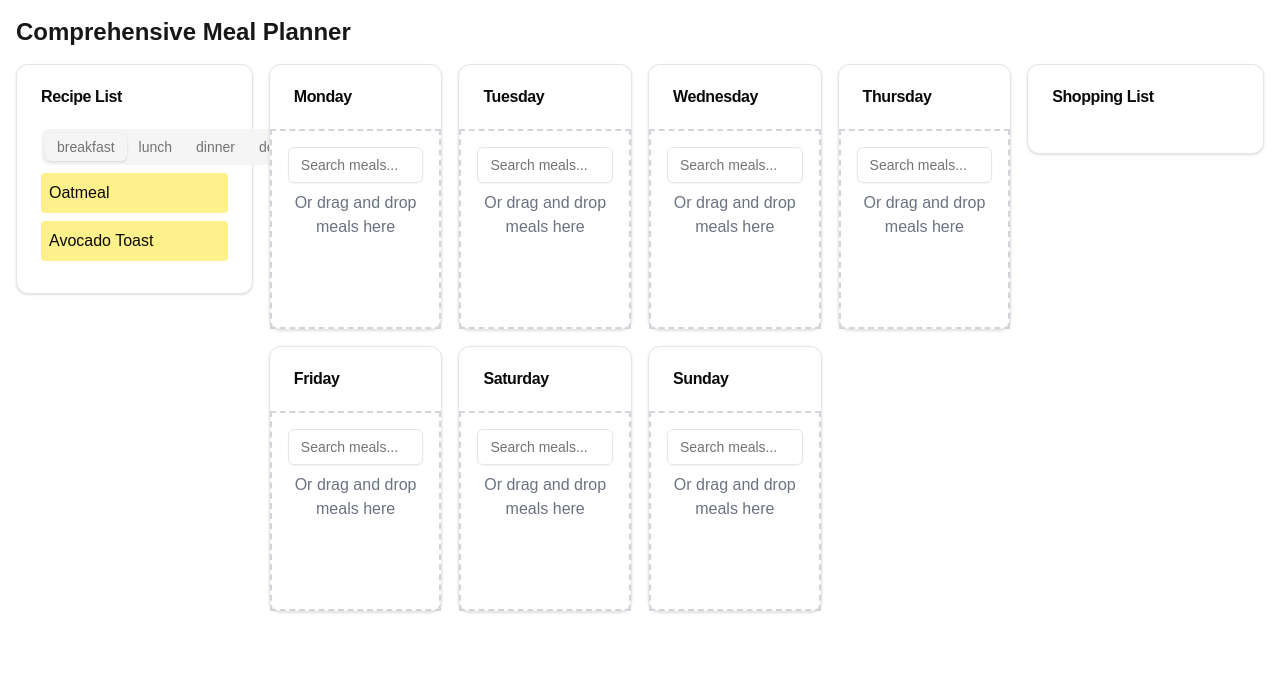
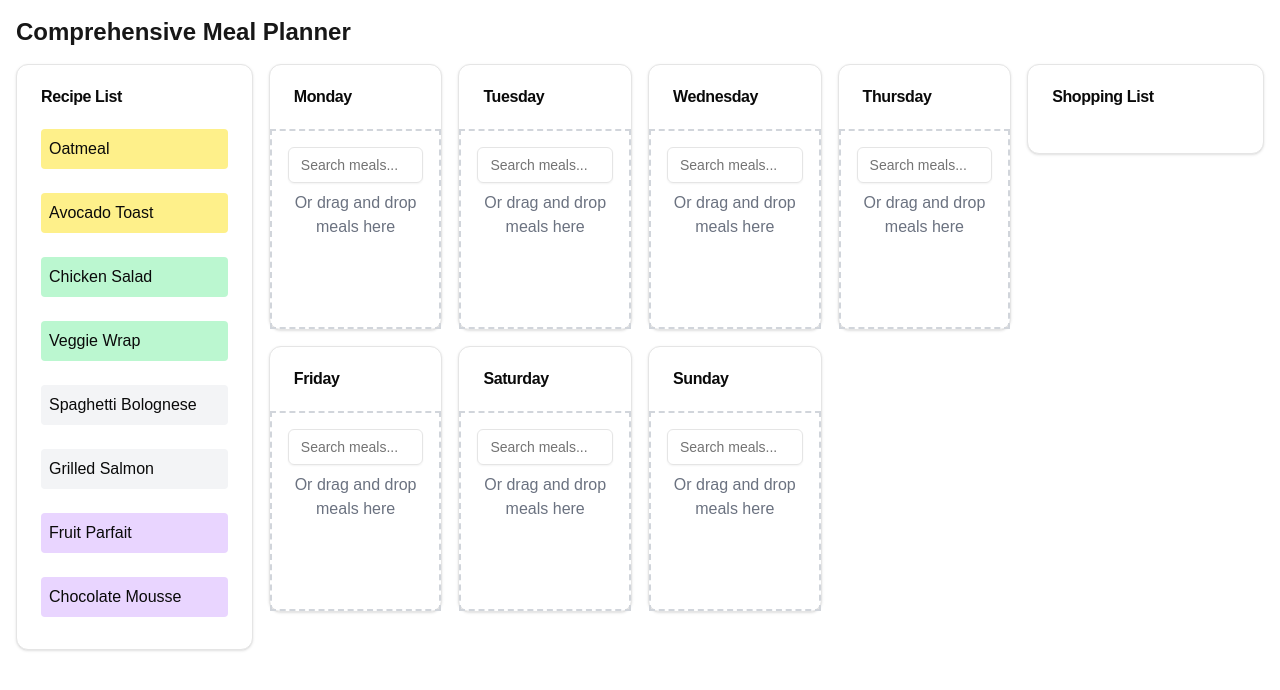
Before and after one commit to kerspoon/meal-planner, a Next.js app: page / in a window 1280 px wide. Shown: the top 690 px of the page. Built offline with nearby package versions, Linux system fonts and the light colour scheme.

Commit message:
tidy up and set some data types

```diff
--- a/app/page.tsx
+++ b/app/page.tsx
@@ -7,24 +7,39 @@ import { Tabs, TabsContent, TabsList, TabsTrigger } from "@/components/ui/tabs";
 import { Badge } from "@/components/ui/badge";
 import { Input } from "@/components/ui/input";
 
-const mealTypes = ['breakfast', 'lunch', 'dinner', 'dessert'];
 
-const mealColors = {
+enum MealType {
+  Breakfast = 'breakfast',
+  Lunch = 'lunch',
+  Dinner = 'dinner',
+  Dessert = 'dessert'
+}
+
+const mealColors: Record<MealType, string> = {
   breakfast: 'bg-yellow-200',
   lunch: 'bg-green-200',
   dinner: 'bg-blue-200',
   dessert: 'bg-purple-200'
 };
 
-const recipes = [
-  { id: 1, name: 'Oatmeal', type: 'breakfast', ingredients: [{ name: 'Oats', quantity: '1 cup' }, { name: 'Milk', quantity: '1 cup' }, { name: 'Banana', quantity: '1' }] },
-  { id: 2, name: 'Avocado Toast', type: 'breakfast', ingredients: [{ name: 'Bread', quantity: '2 slices' }, { name: 'Avocado', quantity: '1' }, { name: 'Eggs', quantity: '2' }] },
-  { id: 3, name: 'Chicken Salad', type: 'lunch', ingredients: [{ name: 'Chicken', quantity: '200g' }, { name: 'Lettuce', quantity: '1 cup' }, { name: 'Tomato', quantity: '1' }, { name: 'Cucumber', quantity: '1/2' }] },
-  { id: 4, name: 'Veggie Wrap', type: 'lunch', ingredients: [{ name: 'Tortilla', quantity: '1' }, { name: 'Hummus', quantity: '2 tbsp' }, { name: 'Mixed Vegetables', quantity: '1 cup' }] },
-  { id: 5, name: 'Spaghetti Bolognese', type: 'dinner', ingredients: [{ name: 'Spaghetti', quantity: '200g' }, { name: 'Ground Beef', quantity: '300g' }, { name: 'Tomato Sauce', quantity: '1 cup' }] },
-  { id: 6, name: 'Grilled Salmon', type: 'dinner', ingredients: [{ name: 'Salmon Fillet', quantity: '200g' }, { name: 'Lemon', quantity: '1' }, { name: 'Asparagus', quantity: '1 bunch' }] },
-  { id: 7, name: 'Fruit Parfait', type: 'dessert', ingredients: [{ name: 'Yogurt', quantity: '1 cup' }, { name: 'Mixed Berries', quantity: '1 cup' }, { name: 'Granola', quantity: '1/4 cup' }] },
-  { id: 8, name: 'Chocolate Mousse', type: 'dessert', ingredients: [{ name: 'Dark Chocolate', quantity: '100g' }, { name: 'Heavy Cream', quantity: '1 cup' }, { name: 'Eggs', quantity: '2' }] },
+const recipes:
+{
+  id: number;
+  name: string;
+  type: MealType;
+  ingredients: {
+      name: string;
+      quantity: string;
+  }[];
+}[] = [
+  { id: 1, name: 'Oatmeal', type: MealType.Breakfast, ingredients: [{ name: 'Oats', quantity: '1 cup' }, { name: 'Milk', quantity: '1 cup' }, { name: 'Banana', quantity: '1' }] },
+  { id: 2, name: 'Avocado Toast', type: MealType.Breakfast, ingredients: [{ name: 'Bread', quantity: '2 slices' }, { name: 'Avocado', quantity: '1' }, { name: 'Eggs', quantity: '2' }] },
+  { id: 3, name: 'Chicken Salad', type: MealType.Lunch, ingredients: [{ name: 'Chicken', quantity: '200g' }, { name: 'Lettuce', quantity: '1 cup' }, { name: 'Tomato', quantity: '1' }, { name: 'Cucumber', quantity: '1/2' }] },
+  { id: 4, name: 'Veggie Wrap', type: MealType.Lunch, ingredients: [{ name: 'Tortilla', quantity: '1' }, { name: 'Hummus', quantity: '2 tbsp' }, { name: 'Mixed Vegetables', quantity: '1 cup' }] },
+  { id: 5, name: 'Spaghetti Bolognese', type: MealType.Dinner, ingredients: [{ name: 'Spaghetti', quantity: '200g' }, { name: 'Ground Beef', quantity: '300g' }, { name: 'Tomato Sauce', quantity: '1 cup' }] },
+  { id: 6, name: 'Grilled Salmon', type: MealType.Dinner, ingredients: [{ name: 'Salmon Fillet', quantity: '200g' }, { name: 'Lemon', quantity: '1' }, { name: 'Asparagus', quantity: '1 bunch' }] },
+  { id: 7, name: 'Fruit Parfait', type: MealType.Dessert, ingredients: [{ name: 'Yogurt', quantity: '1 cup' }, { name: 'Mixed Berries', quantity: '1 cup' }, { name: 'Granola', quantity: '1/4 cup' }] },
+  { id: 8, name: 'Chocolate Mousse', type: MealType.Dessert, ingredients: [{ name: 'Dark Chocolate', quantity: '100g' }, { name: 'Heavy Cream', quantity: '1 cup' }, { name: 'Eggs', quantity: '2' }] },
 ];
 
 enum DaysOfWeek {
@@ -89,12 +104,12 @@ const AutocompleteMeal = ({ day, meals, setMeals }) => {
   );
 };
 
-const DayPlanner = ({ day, meals, setMeals }) => {
-  const onDragOver = (e) => {
+const DayPlanner = ({ day, meals, setMeals }: {day: DaysOfWeek, meals: any, setMeals: any}) => {
+  const onDragOver = (e: React.DragEvent<HTMLDivElement>) => {
     e.preventDefault();
   };
 
-  const onDrop = (e) => {
+  const onDrop = (e: { dataTransfer: { getData: (arg0: string) => any; }; }) => {
     const recipeId = e.dataTransfer.getData('recipeId');
     const recipe = recipes.find(r => r.id === parseInt(recipeId));
     if (recipe) {
@@ -140,20 +155,13 @@ const DayPlanner = ({ day, meals, setMeals }) => {
 };
 
 const RecipeList = () => {
-  const onDragStart = (e, recipeId) => {
-    e.dataTransfer.setData('recipeId', recipeId);
+  const onDragStart = (e: React.DragEvent<HTMLDivElement>, recipeId: number) => {
+    e.dataTransfer.setData('recipeId', recipeId.toString());
   };
 
   return (
-    <Tabs defaultValue="breakfast">
-      <TabsList>
-        {mealTypes.map(type => (
-          <TabsTrigger key={type} value={type}>{type}</TabsTrigger>
-        ))}
-      </TabsList>
-      {mealTypes.map(type => (
-        <TabsContent key={type} value={type}>
-          {recipes.filter(recipe => recipe.type === type).map(recipe => (
+    <div className="grid grid-cols-1 gap-4">
+      {recipes.map(recipe => (
             <div
             key={recipe.id}
             draggable
@@ -163,13 +171,11 @@ const RecipeList = () => {
             {recipe.name}
           </div>
       ))}
-        </TabsContent>
-      ))}
-    </Tabs>
+    </div>
   );
 };
 
-const ShoppingList = ({ meals }) => {
+const ShoppingList = ({ meals }: { meals: any }) => {
   const [checkedItems, setCheckedItems] = useState({});
 
   const categories = {
```
Lines whose indentation alone changed are shown as unchanged.
